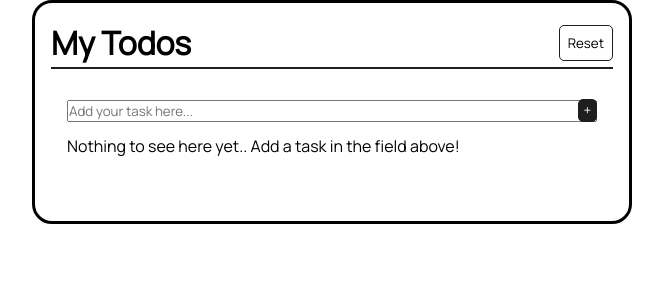
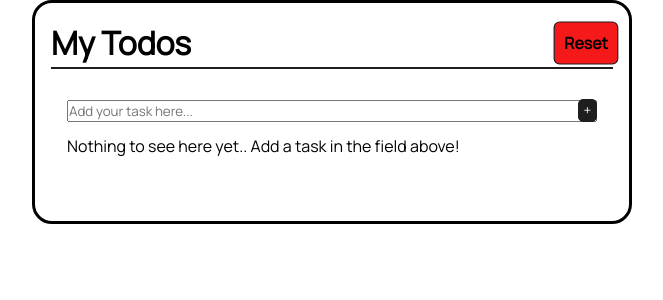
Before and after one commit to GeorgeSwift16/tech-test-todo, a React (Create React App) app: page / in a window 1280 px wide. In both pictures the pointer is over the button "Reset". Shown: the top 300 px of the page, without its empty margins (308-971 px from the left). Built offline with nearby package versions, Linux system fonts and the light colour scheme.

Commit message:
updated styling of reset button

```diff
--- a/src/components/ResetButton/ResetButton.jsx
+++ b/src/components/ResetButton/ResetButton.jsx
@@ -4,7 +4,7 @@ const ResetButton = ({ resetfunction }) => {
   return (
     <button
       onClick={resetfunction}
-      className="header_button button button-reset"
+      className="header__button button button-reset"
     >
       Reset
     </button>
--- a/src/containers/header/Header.scss
+++ b/src/containers/header/Header.scss
@@ -6,4 +6,13 @@
   flex-flow: row nowrap;
   justify-content: space-between;
   align-items: center;
+  &__button {
+    background-color: rgb(245, 0, 0, 0.4);
+    &:hover {
+      background-color: rgb(245, 0, 0, 0.9);
+      transform: scale(1.2);
+      font-weight: 800;
+      transition: all 0.3s;
+    }
+  }
 }
```
